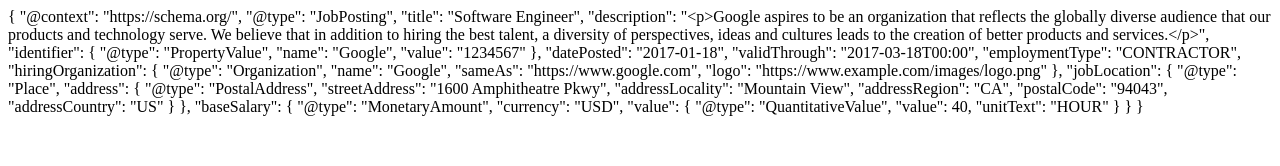
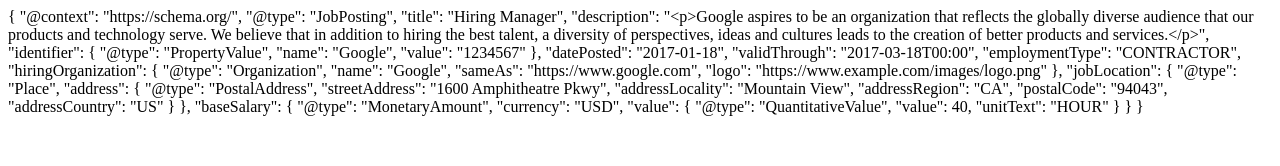
Before and after one commit to codydon/structured-data, a Nuxt app: page / in a window 1280 px wide. Shown: the top 166 px of the page. Built offline with nearby package versions, Linux system fonts and the light colour scheme.

Commit message:
update structured data

```diff
--- a/app.vue
+++ b/app.vue
@@ -8,7 +8,7 @@
 const structuredData = ref({
   "@context": "https://schema.org/",
   "@type": "JobPosting",
-  "title": "Software Engineer",
+  "title": "Hiring Manager",
   "description": "<p>Google aspires to be an organization that reflects the globally diverse audience that our products and technology serve. We believe that in addition to hiring the best talent, a diversity of perspectives, ideas and cultures leads to the creation of better products and services.</p>",
   "identifier": {
       "@type": "PropertyValue",
```
